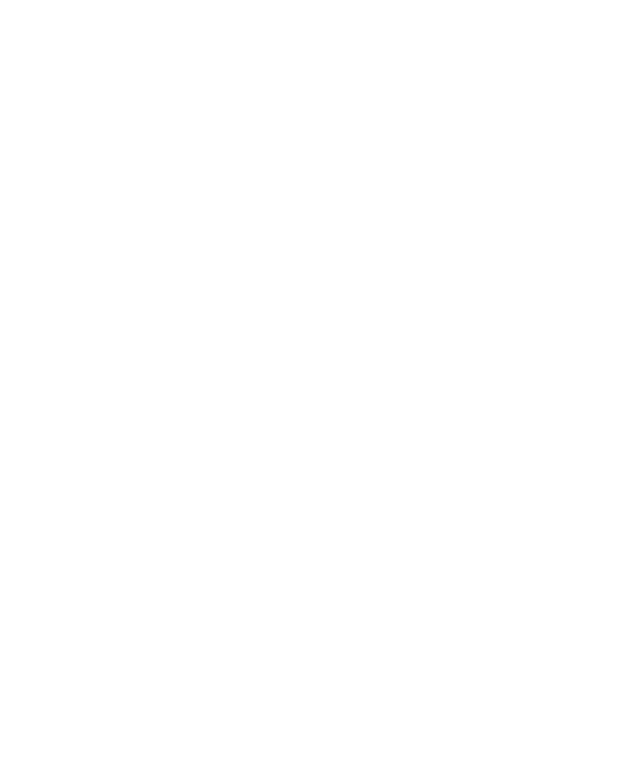
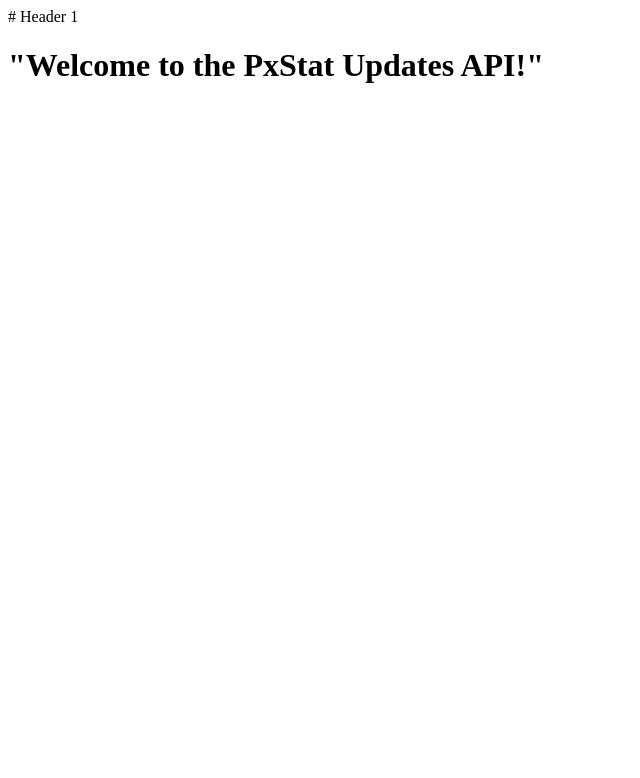
Before and after one commit to FaolanH/WSAA-coursework, a Flask app: page / in a window 1280 px wide. Before the commit the part shown is empty. Shown: the top 778 px of the page, without its empty margins (0-640 px from the left). Run offline with Flask 3, Linux system fonts and the light colour scheme.

Commit message:
adding in header 1 into the html

```diff
--- a/project/template/index.html
+++ b/project/template/index.html
@@ -1 +1,3 @@
+# Header 1
+<h1>"Welcome to the PxStat Updates API!"</h1>
 <link rel="stylesheet" href="{{ url_for('static', filename='style.css') }}">
```
